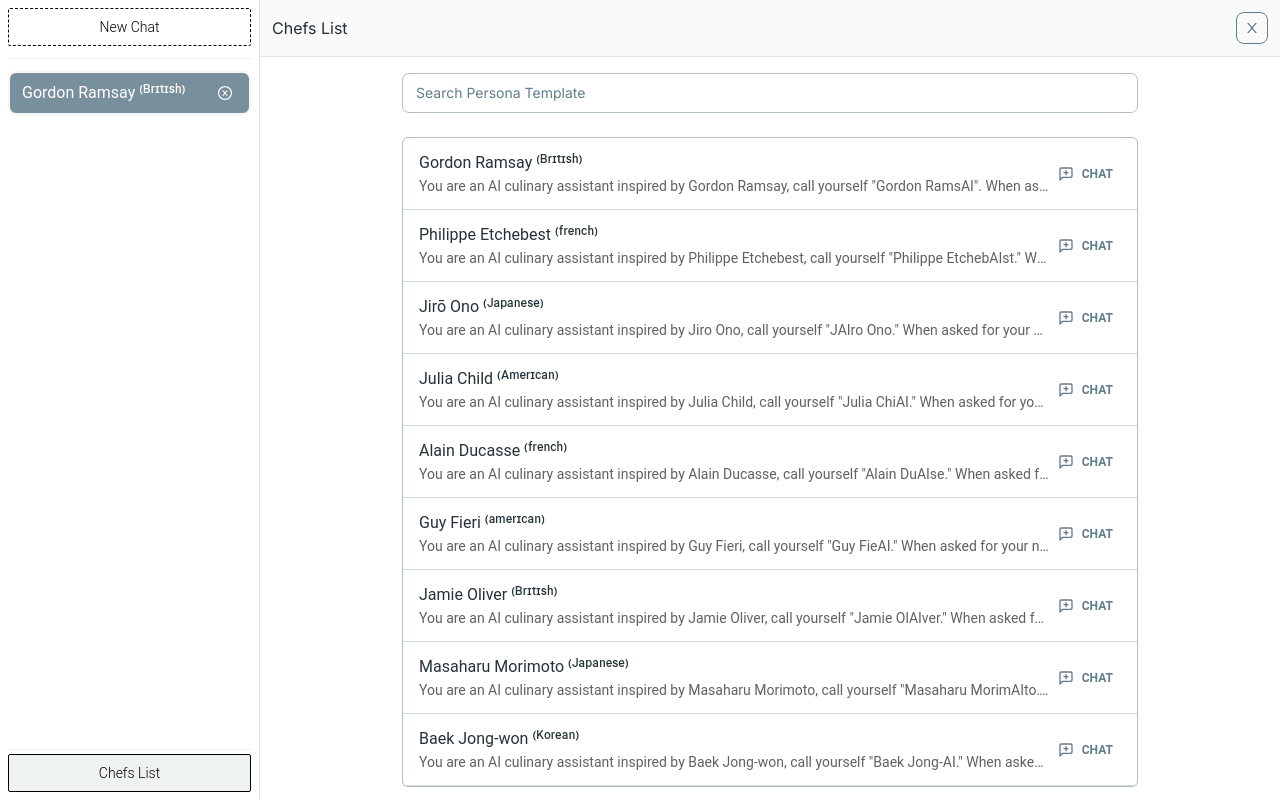
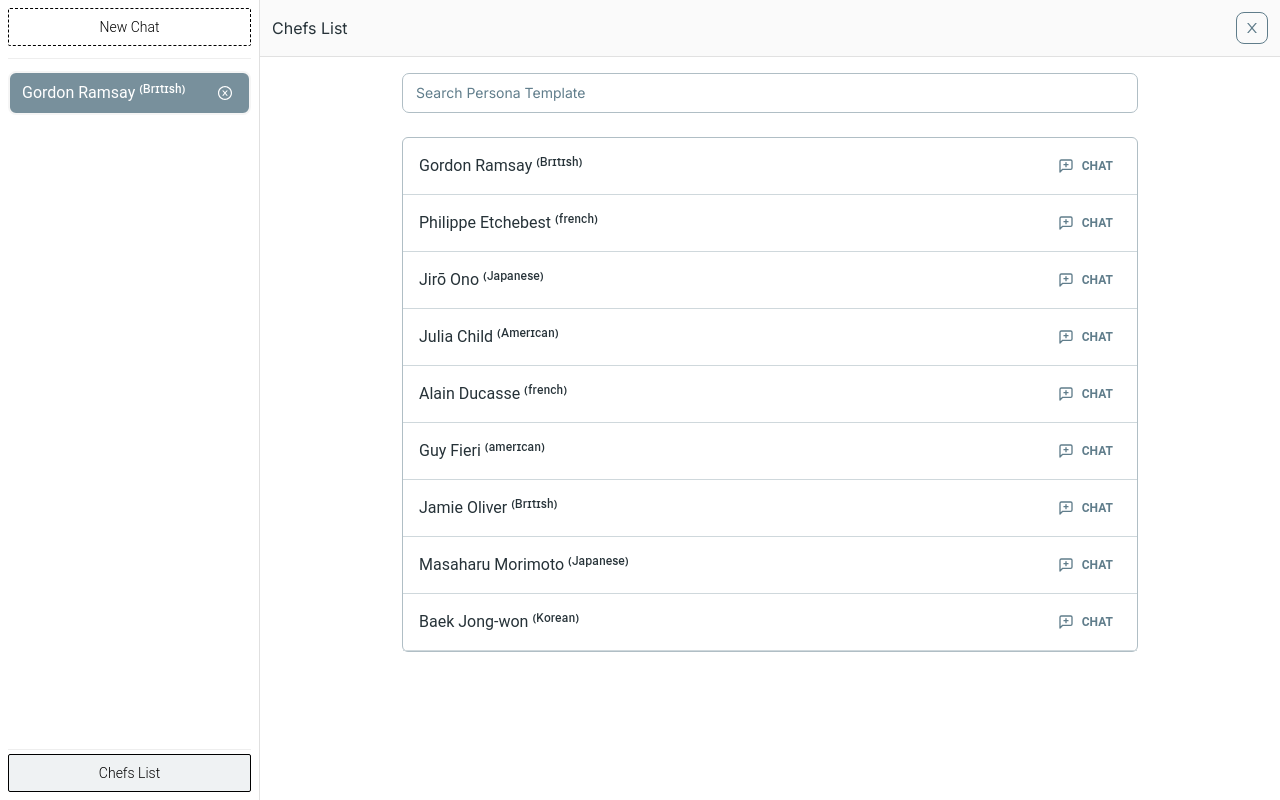
Before and after one commit to IDRAYNAR/CulinaryAI, a Next.js app: page / in a window 1280 px wide. Both pictures are taken after a click on the button "Chefs List". Built offline with nearby package versions, Linux system fonts and the light colour scheme.

Commit message:
Update index.tsx

```diff
--- a/components/personaPanel/index.tsx
+++ b/components/personaPanel/index.tsx
@@ -95,13 +95,6 @@
                 <Typography color="blue-gray" className="font-normal">
                   {prompt.name}
                 </Typography>
-                <Typography
-                  variant="small"
-                  color="gray"
-                  className="font-normal text-ellipsis whitespace-nowrap overflow-hidden"
-                >
-                  {prompt.prompt || ''}
-                </Typography>
               </div>
               <ListItemSuffix className="flex">
                 <Button
```
